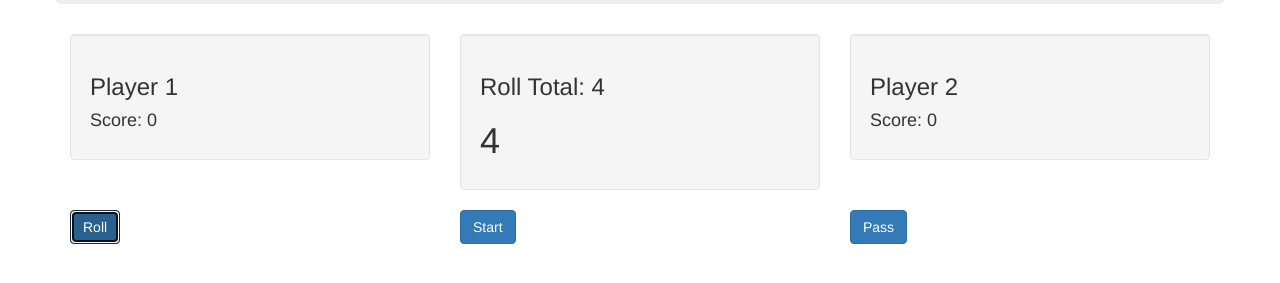
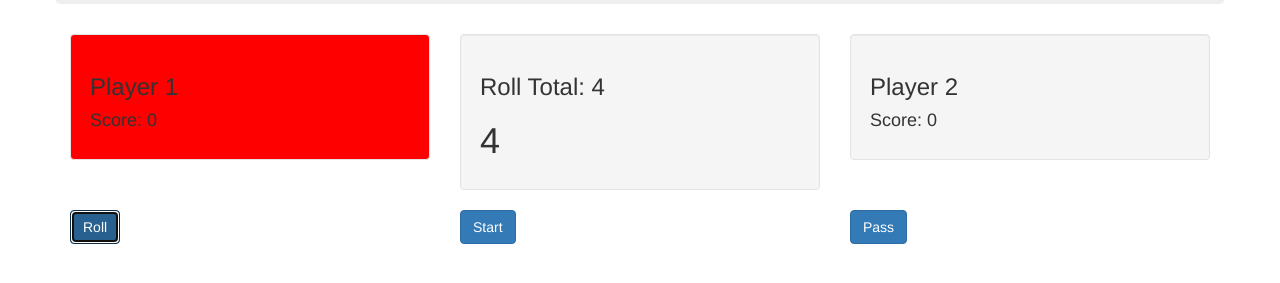
Before and after one commit to MLiamS/pig-dice, a plain HTML site: page index.html in a window 1280 px wide. Both pictures are taken after a click on the button "Roll". Shown: the part 191-474 px from the top of the page. Drawn offline with nearby package versions, Linux system fonts and the light colour scheme.

Commit message:
add css styling to current player, update current player styling in updateScoreBoard function

```diff
--- a/css/styles.css
+++ b/css/styles.css
@@ -0,0 +1,3 @@
+.currentTurn {
+  background-color: red;
+}
--- a/index.html
+++ b/index.html
@@ -16,19 +16,19 @@
       </div>
       <div class="row">
         <div class="col-md-4">
-          <div class="well p1">
+          <div id="p1" class="well">
             <h3>Player 1</h3>
             <h4>Score: <span id="player1Score"></span></h3>
           </div>
         </div>
         <div class="col-md-4">
-          <div class="well p2">
+          <div class="well">
             <h3>Roll Total:  <span id="rollTotal"></span></h3>
             <h1 id="roll"></h1>
           </div>
         </div>
         <div class="col-md-4">
-          <div class="well">
+          <div id="p2" class="well">
             <h3>Player 2</h3>
             <h4>Score: <span id="player2Score"></span></h3>
           </div>
--- a/js/scripts.js
+++ b/js/scripts.js
@@ -8,8 +8,6 @@ function Player(turn) {
 
 Player.prototype.roll = function(roll) {
   if (this.myTurn) {
-
-    // var roll = 50;
     if (roll > 1) {
       this.tempScore += roll;
       if (this.score + this.tempScore >= 100) {
@@ -46,6 +44,13 @@ $(function() {
     $("#player2Score").text(player2.score);
     $("#rollTotal").text(player1.tempScore+player2.tempScore);
     $("#roll").text(roll);
+    if (player1.myTurn){
+      $("#p1").addClass("currentTurn");
+      $("#p2").removeClass("currentTurn");
+    } else {
+      $("#p2").addClass("currentTurn");
+      $("#p1").removeClass("currentTurn");
+    }
   };
 
   function newGame() {
```
